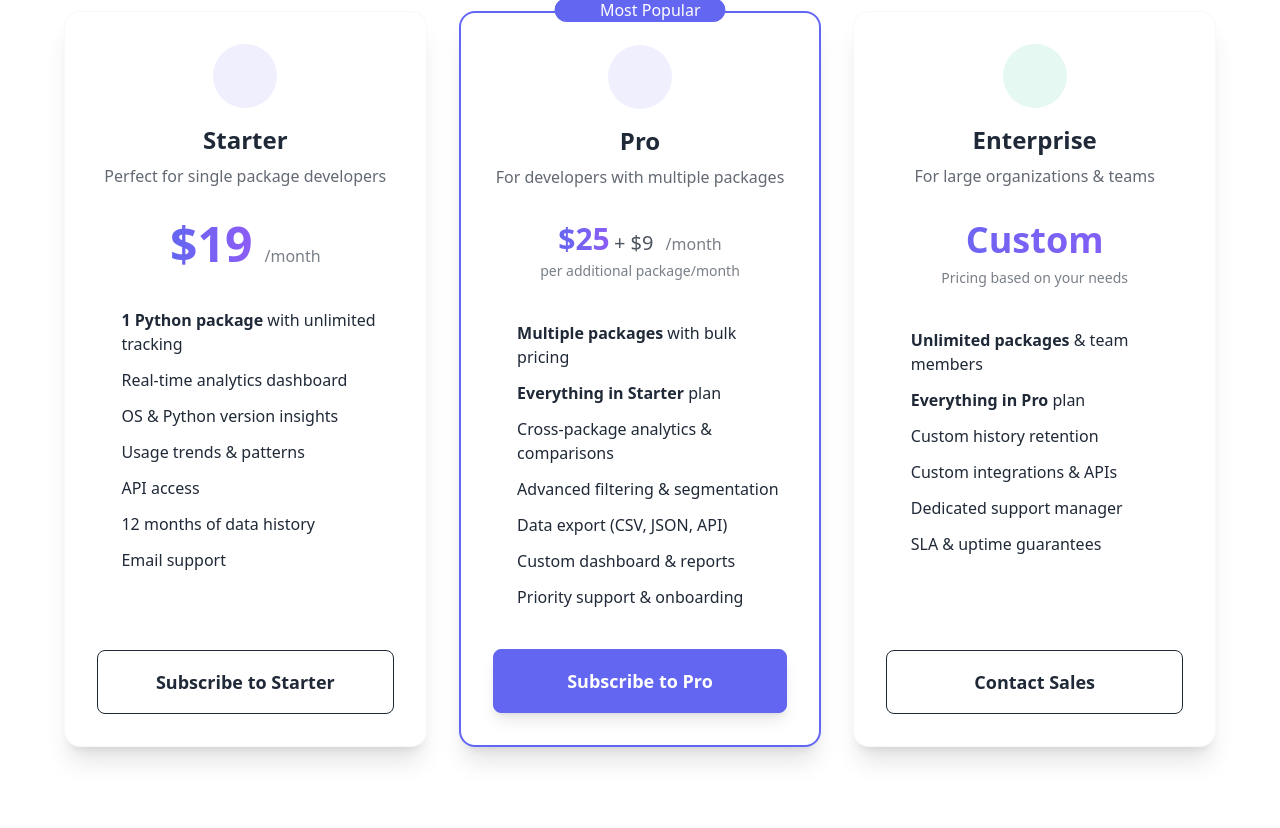
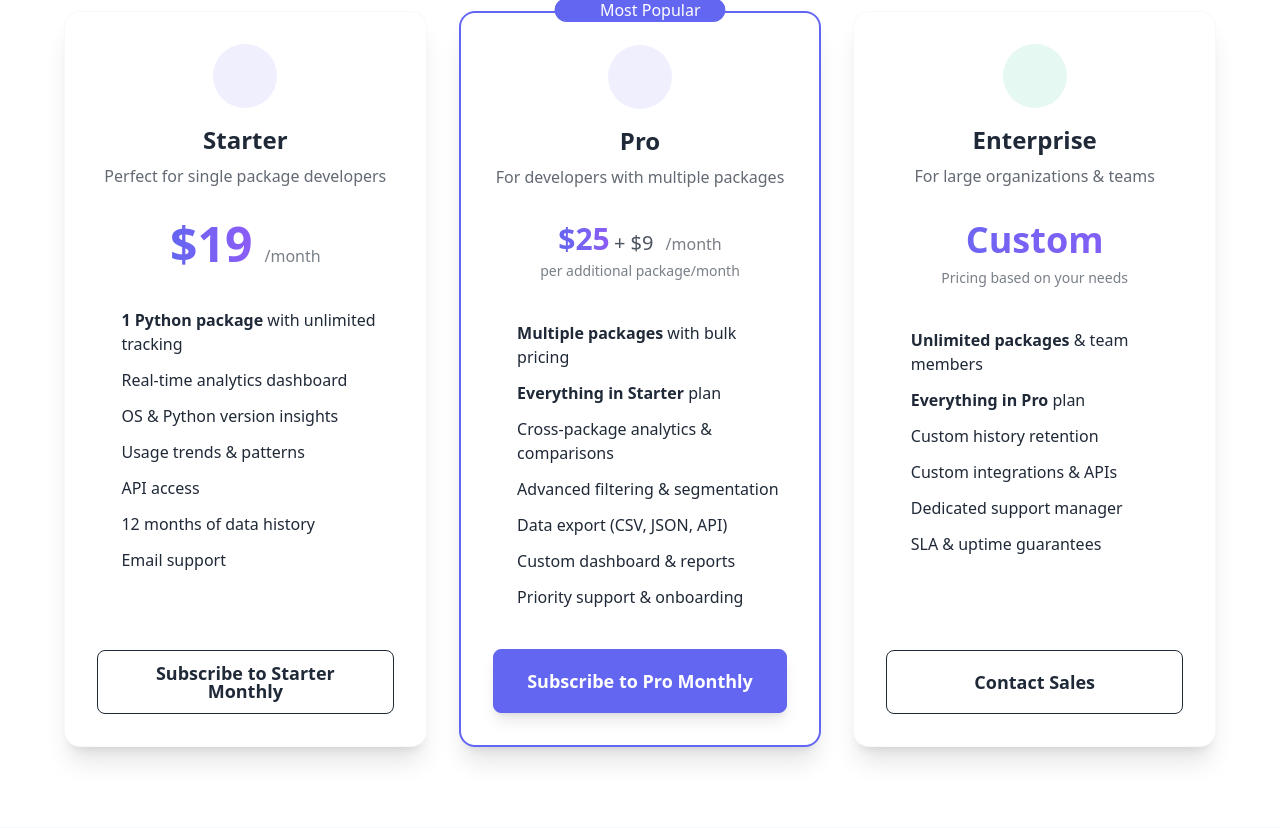
Before and after one commit to psincraian/klyne, a FastAPI app: page /pricing in a window 1280 px wide. Shown: the part 714-1542 px from the top of the page. Run offline with FastAPI, Linux system fonts and the light colour scheme; the visitor is signed in with stand-in values (Sample User, id 1); data comes from the database, SQL or seed files in the repository; style sheets or scripts are compiled from the project's sources; some web fonts are replaced.

Commit message:
feat: improvements

```diff
--- a/app/src/templates/pricing.html
+++ b/app/src/templates/pricing.html
@@ -174,12 +174,14 @@ header(user=user) }}
               </button>
             </form>
             {% elif user %}
-            <form method="post" action="/api/checkout/starter">
+            <form method="post" action="/api/checkout" class="starter-checkout-form">
+              <input type="hidden" name="tier" value="starter">
+              <input type="hidden" name="interval" value="monthly" class="billing-interval">
               <button
                 type="submit"
                 class="btn btn-outline btn-lg w-full hover:btn-primary transition-colors"
               >
-                Subscribe to Starter
+                <span class="subscription-text">Subscribe to Starter Monthly</span>
               </button>
             </form>
             {% else %}
@@ -276,9 +278,11 @@ header(user=user) }}
               </button>
             </form>
             {% elif user %}
-            <form method="post" action="/api/checkout/pro">
+            <form method="post" action="/api/checkout" class="pro-checkout-form">
+              <input type="hidden" name="tier" value="pro">
+              <input type="hidden" name="interval" value="monthly" class="billing-interval">
               <button type="submit" class="klyne-btn-primary w-full">
-                Subscribe to Pro
+                <span class="subscription-text">Subscribe to Pro Monthly</span>
               </button>
             </form>
             {% else %}
@@ -774,9 +778,13 @@ header(user=user) }}
     // Annual/Monthly toggle
     const pricingToggle = document.getElementById("pricing-toggle");
     const pricingAmounts = document.querySelectorAll(".pricing-amount");
+    const billingIntervals = document.querySelectorAll(".billing-interval");
+    const subscriptionTexts = document.querySelectorAll(".subscription-text");
 
     pricingToggle.addEventListener("change", function () {
       const isAnnual = this.checked;
+      const interval = isAnnual ? "yearly" : "monthly";
+      const periodText = isAnnual ? "Yearly" : "Monthly";
 
       pricingAmounts.forEach((amount) => {
         const monthly = amount.dataset.monthly;
@@ -790,6 +798,20 @@ header(user=user) }}
           amount.querySelector("span").textContent = `$${monthly}`;
           document.getElementById("additional-cost").textContent = "+ $9";
           amount.querySelector(".price-frequency").textContent = "/month";
+        }
+      });
+
+      // Update form inputs
+      billingIntervals.forEach((input) => {
+        input.value = interval;
+      });
+
+      // Update button text
+      subscriptionTexts.forEach((text) => {
+        if (text.textContent.includes("Starter")) {
+          text.textContent = `Subscribe to Starter ${periodText}`;
+        } else if (text.textContent.includes("Pro")) {
+          text.textContent = `Subscribe to Pro ${periodText}`;
         }
       });
     });
```
